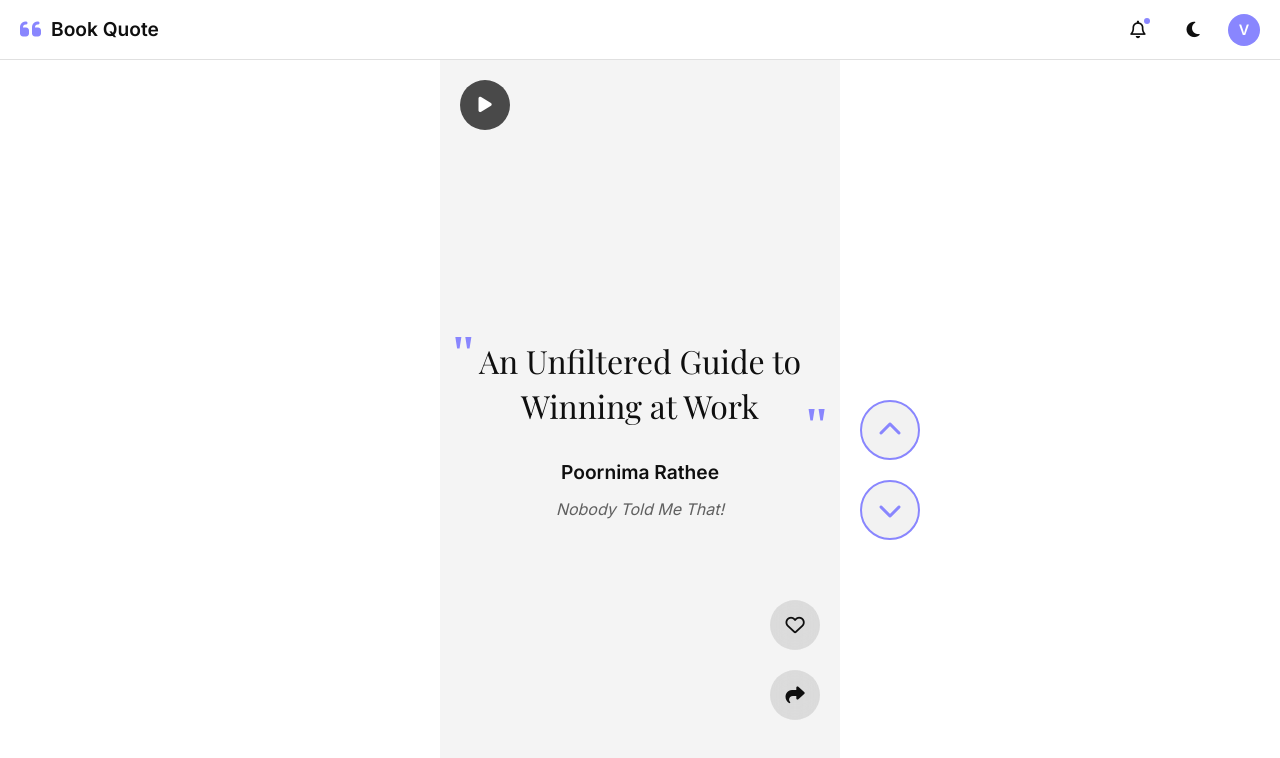
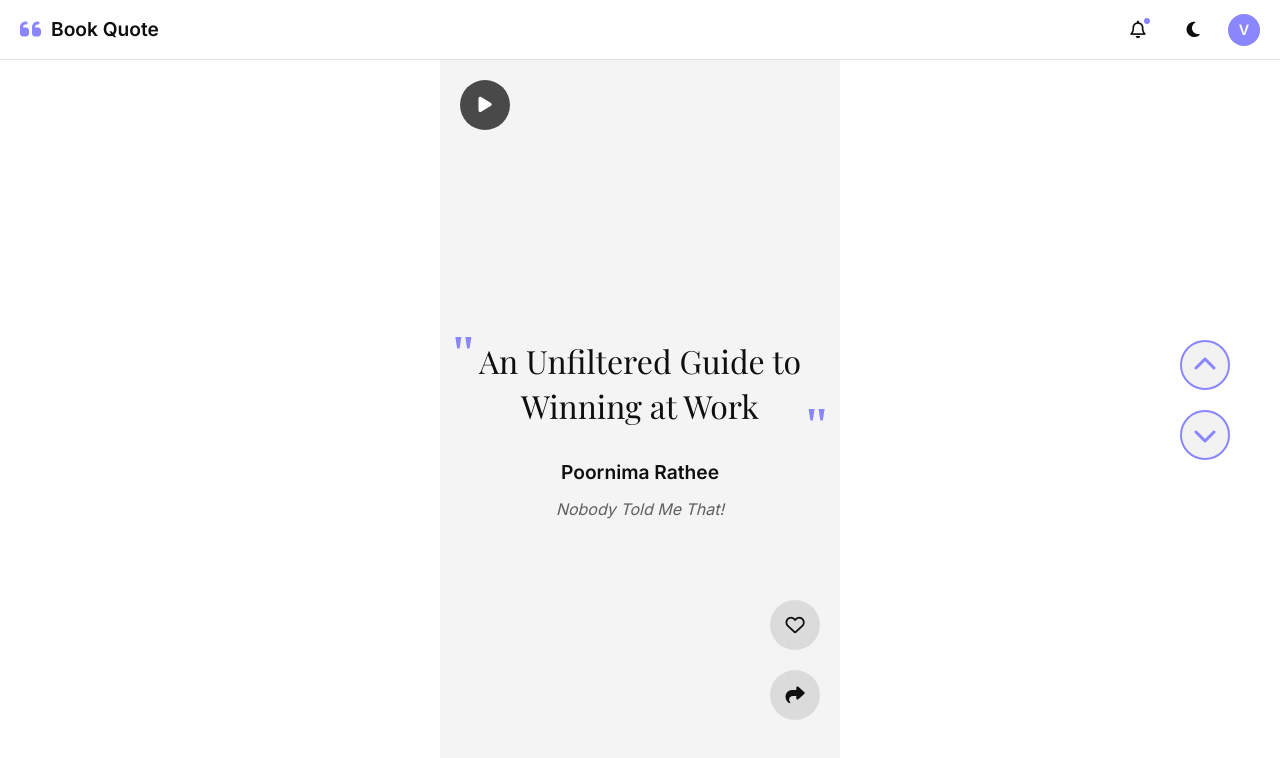
Before and after one commit to Vignesh-JB/Book-shorts, a plain HTML site: page Books/index.html in a window 1280 px wide. Drawn offline with nearby package versions, Linux system fonts and the light colour scheme.

Commit message:
Update style.css

```diff
--- a/Books/assets/css/style.css
+++ b/Books/assets/css/style.css
@@ -339,20 +339,19 @@ body {
 /* Desktop Navigation Arrows */
     .desktop-nav-arrows {
       position: fixed;
-  left: 50%;
+      right: 50px;
       top: 50%;
-  transform: translateX(-50%);
+      transform: translateY(-50%);
       z-index: 1001;
       display: none;
       flex-direction: column;
       align-items: center;
       gap: 20px;
-  margin-left: 250px; /* Position outside slider container */
     }
 
     .nav-arrow {
-  width: 60px;
-  height: 60px;
+      width: 50px;
+      height: 50px;
       border: 2px solid var(--accent-color);
       background: rgba(255, 255, 255, 0.1);
       backdrop-filter: blur(10px);
```
Lines whose indentation alone changed are shown as unchanged.
